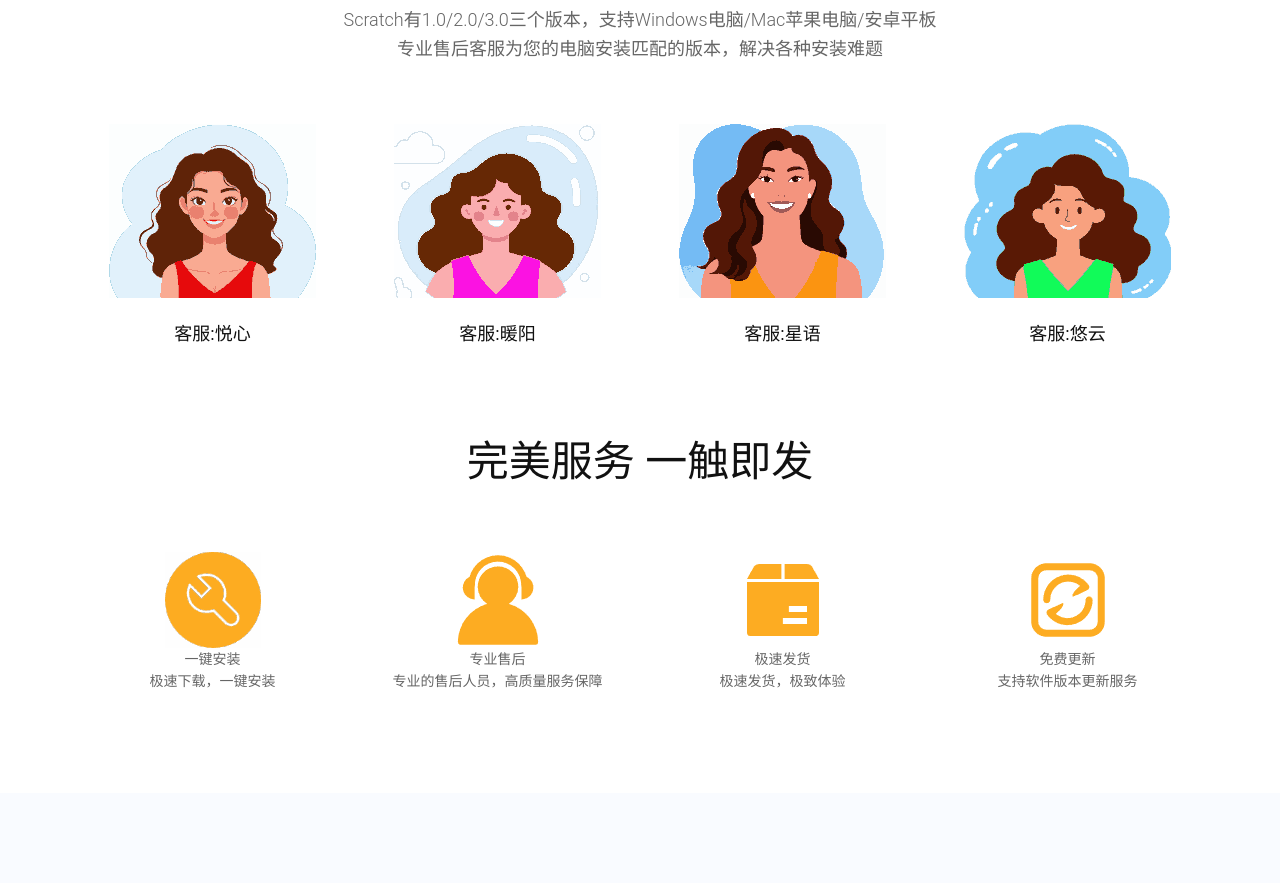
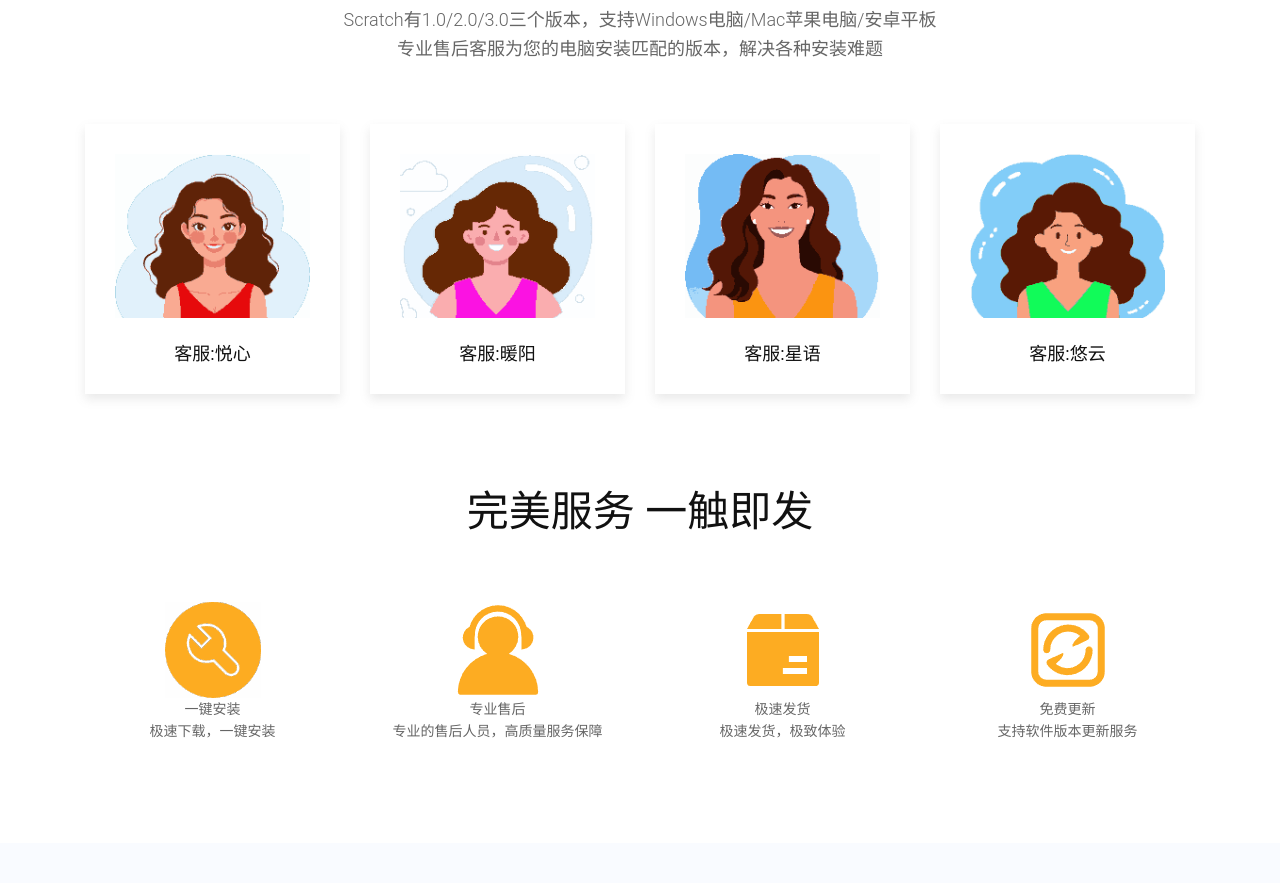
Before and after one commit to eazyfun/scratch, a plain HTML site: page index.html in a window 1280 px wide. Shown: the part 4401-5284 px from the top of the page. Drawn offline with Linux system fonts and the light colour scheme; a web font is replaced by a local one.

Commit message:
Add files via upload

```diff
--- a/index.html
+++ b/index.html
@@ -418,31 +418,34 @@
                     <p>Scratch有1.0/2.0/3.0三个版本，支持Windows电脑/Mac苹果电脑/安卓平板<br>专业售后客服为您的电脑安装匹配的版本，解决各种安装难题</p>
                 </div>
             </div>
-            <div class="st-owl-controler3-hover">
+             <div class="st-owl-controler3-hover">
                 <div class="container">
-                    <div class="st-member-carousel owl-carousel st-style2 st-owl-controler3 owl-loaded owl-drag">
-                    <div class="owl-stage-outer"><div class="owl-stage" style="transform: translate3d(-1140px, 0px, 0px); transition: all; width: 3420px;"><div class="owl-item cloned" style="width: 255px; margin-right: 30px;"><div class="st-kfu-member text-center wow fadeInUp" data-wow-duration="0.8s" data-wow-delay="0.2s">
+                    <div class="st-member-carousel owl-carousel st-style2 st-owl-controler3">
+                        <div class="st-team-member text-center wow fadeInUp" data-wow-duration="0.8s" data-wow-delay="0.2s">
                             <div class="st-member-img">
                                 <img src="./zyfiles/kfu1.png" alt="demo">
                             </div>
                             <div class="st-member-info">
                                 <h3 class="st-member-name">客服:悦心</h3>
                             </div>
-                        </div></div><div class="owl-item cloned" style="width: 255px; margin-right: 30px;"><div class="st-kfu-member text-center wow fadeInUp" data-wow-duration="0.8s" data-wow-delay="0.25s">
+                        </div>
+                        <div class="st-team-member text-center wow fadeInUp" data-wow-duration="0.8s" data-wow-delay="0.25s">
                             <div class="st-member-img">
-                                <img src="./zyfiles/kfu2.png" alt="demo">
+                                 <img src="./zyfiles/kfu2.png" alt="demo">
                             </div>
                             <div class="st-member-info">
                                 <h3 class="st-member-name">客服:暖阳</h3>
                             </div>
-                        </div></div><div class="owl-item cloned" style="width: 255px; margin-right: 30px;"><div class="st-kfu-member text-center wow fadeInUp" data-wow-duration="0.8s" data-wow-delay="0.3s">
+                        </div>
+                        <div class="st-team-member text-center wow fadeInUp" data-wow-duration="0.8s" data-wow-delay="0.3s">
                             <div class="st-member-img">
                                 <img src="./zyfiles/kfu3.png" alt="demo">
                             </div>
                             <div class="st-member-info">
                                 <h3 class="st-member-name">客服:星语</h3>
                             </div>
-                        </div></div><div class="owl-item cloned" style="width: 255px; margin-right: 30px;"><div class="st-kfu-member text-center wow fadeInUp" data-wow-duration="0.8s" data-wow-delay="0.3s">
+                        </div>
+                        <div class="st-team-member text-center wow fadeInUp" data-wow-duration="0.8s" data-wow-delay="0.3s">
                             <div class="st-member-img">
                                 <img src="./zyfiles/kfu4.png" alt="demo">
                             </div>
@@ -450,8 +453,8 @@
                                 <h3 class="st-member-name">客服:悠云</h3>
                             </div>
                         </div>
-                       </div>
-                  </div>
+                    </div>
+                </div>
             </div>
         </section>
 
```
